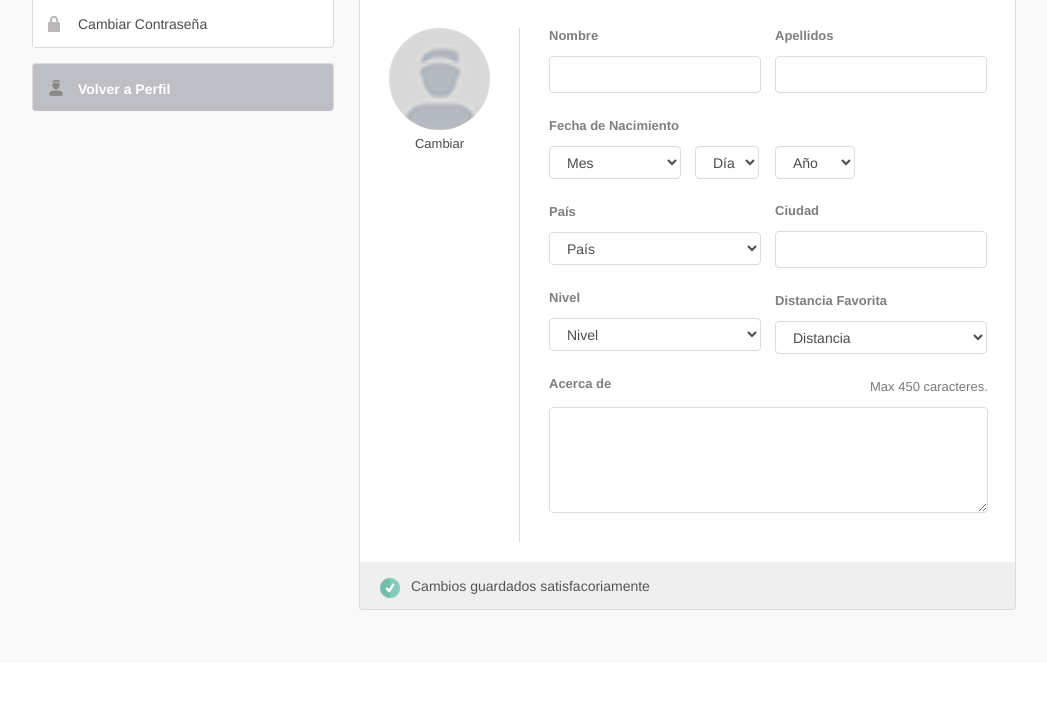
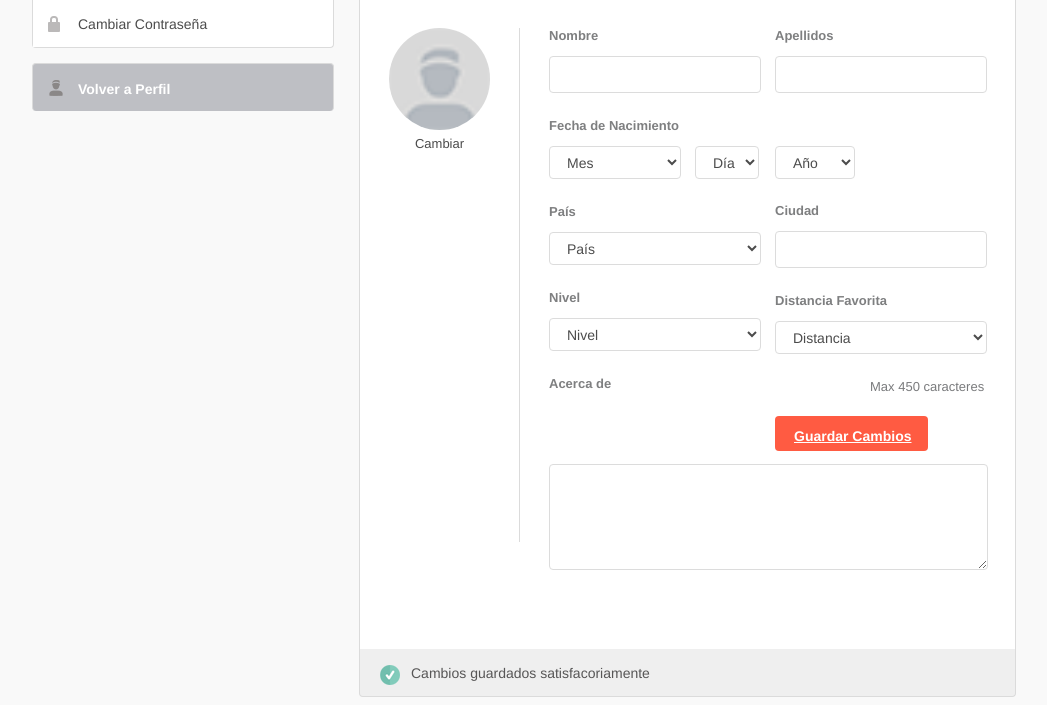
Before and after one commit to juliogtz/feelkm, a Django app: template templates/User/editProfile.html in a window 1280 px wide. Shown: the part 137-842 px from the top of the page, without its empty margins (118-1165 px from the left). Before the commit the page ends 747 px from the top, so only its background shows below. Run offline with Django 3.2, Linux system fonts and the light colour scheme; the template is opened without the code that fills it, so the values that code supplies are empty; parts of the project's set-up code (start-up, migrations or seed data) failed here and were passed over; some libraries are stand-ins or nearby versions.

Commit message:
First commit of my django ssdsdsdssdsdps

```diff
--- a/statics/css/myprofile.css
+++ b/statics/css/myprofile.css
@@ -1448,7 +1448,7 @@ font-weight:normal;
 .content-info-general{
 
     width: 655px;
-    height: 563px;
+    height: 650px;
     background-color: #ffffff;
     margin-top: 0px;
     border-width: 1px;
@@ -1742,3 +1742,27 @@ width: 212px;
     font-weight: normal;
 
 }
+
+
+.btn-change-data-b{
+
+        width: 153px;
+        height: 35px;
+        background-color: #ff5b42;
+        border-radius:4px ;
+        -webkit-border-radius: 4px;
+	    -moz-border-radius: 4px;
+        margin-top: 22px;
+}
+
+.txt-btn-cc-link{
+    font-family: "Helvetica Neue";
+    font-size: 14px;
+    color: #ffffff;
+    font-weight: bold;
+}
+
+.txt-btn-cc{
+    padding-top: 11px;
+    padding-left: 19px;
+}
--- a/templates/User/editProfile.html
+++ b/templates/User/editProfile.html
@@ -337,7 +337,13 @@ $(function() {
                             </select>
                             </div>
 
-                        <div class="title-form-field-2 top-label-title-2">Max 450 caracteres.</div>
+                        <div class="title-form-field-2 top-label-title-2">Max 450 caracteres</div>
+
+                        <div class="btn-change-data-b">
+
+                            <div class="txt-btn-cc"><a href="#" class="txt-btn-cc-link">Guardar Cambios</a></div>
+
+                        </div>
 
 
                     </div>
```
